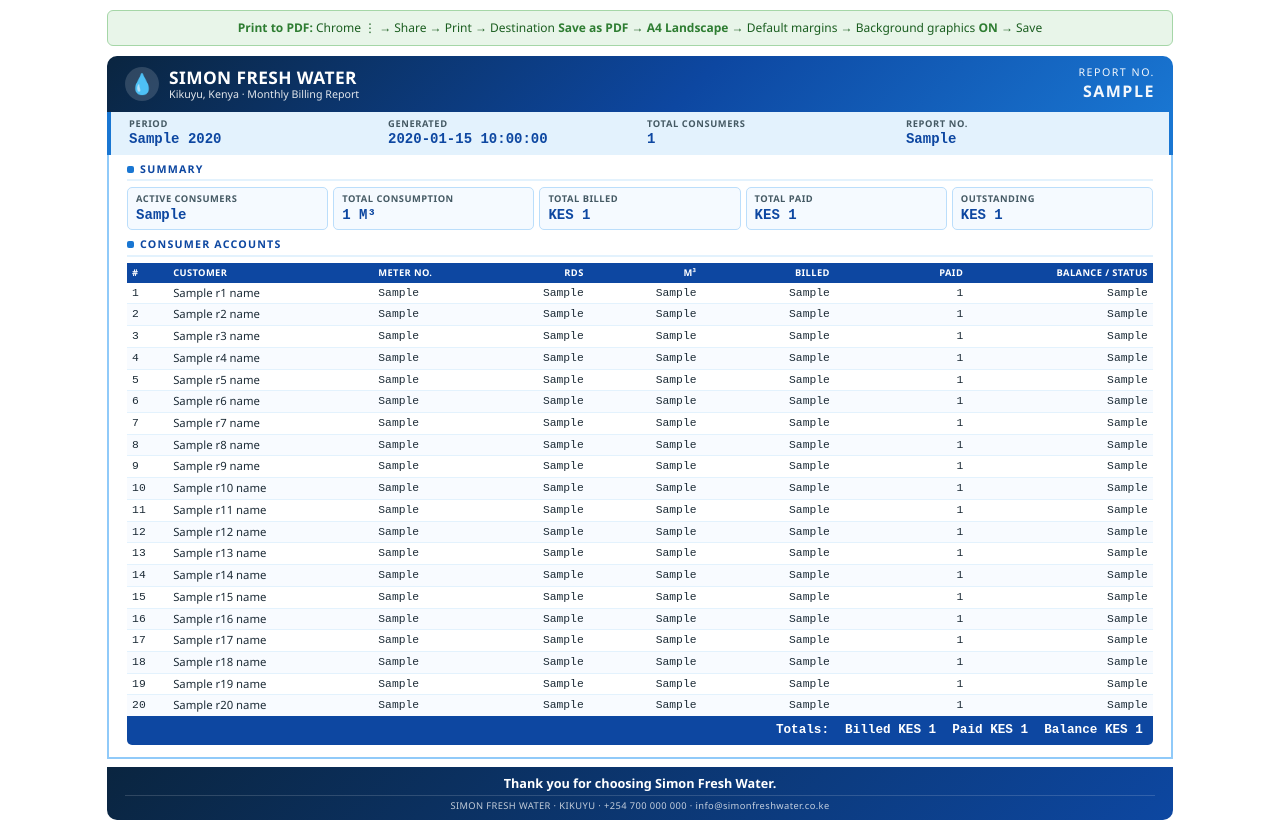
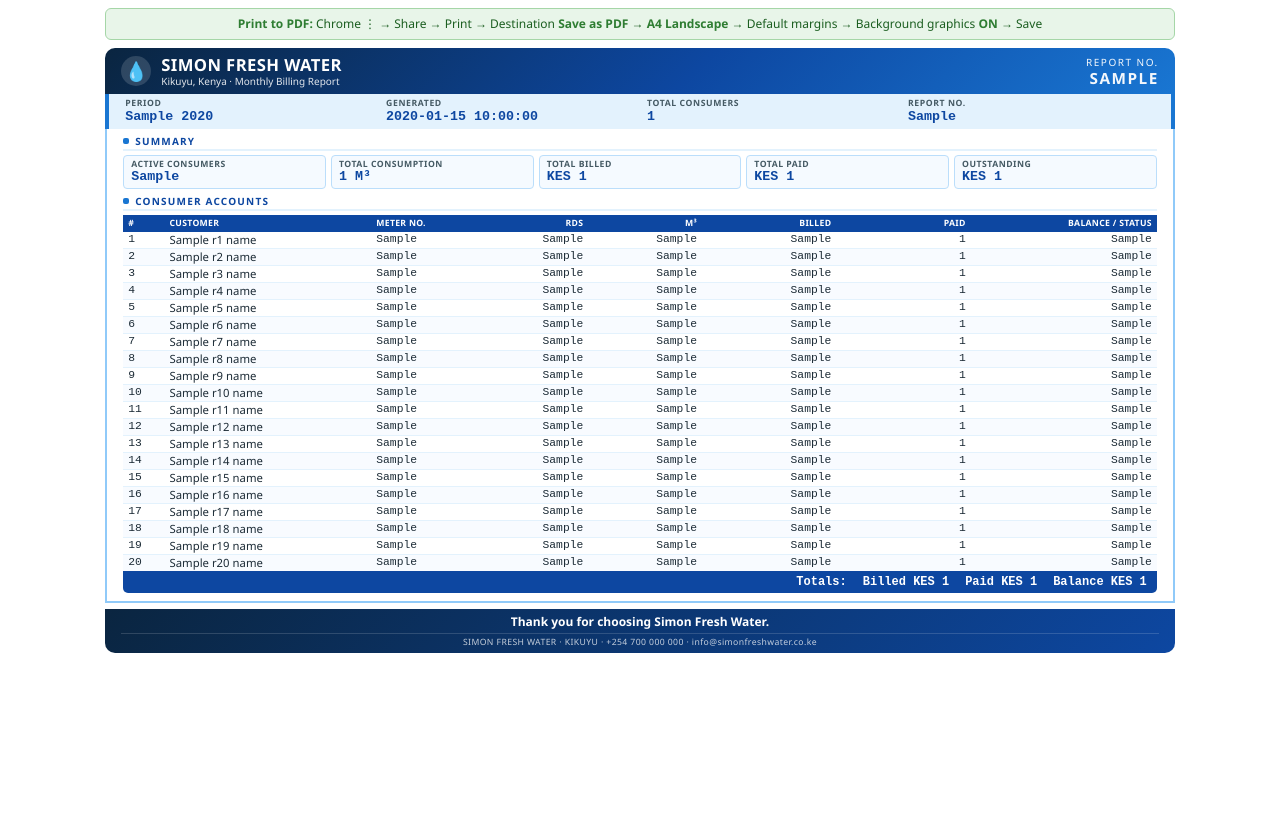
Before and after one commit to Frednn1/simon-freshwater, a Flask app: template templates/SimonWater_ReportTemplate.html in a window 1280 px wide. After the commit the page ends 653 px from the top, so only its background shows below. Run offline with Flask 3, Linux system fonts and the light colour scheme; the template is opened without the code that fills it: most values are stand-ins (such as "Sample title", 1, 10 or a date in 2020).

Commit message:
Reports: tighten vertical rhythm so 20 rows fit on 1 A4 landscape page

```diff
--- a/templates/SimonWater_ReportTemplate.html
+++ b/templates/SimonWater_ReportTemplate.html
@@ -4,83 +4,83 @@
 <meta charset="UTF-8">
 <title>Simon Fresh Water — Monthly Billing Report (Template)</title>
 <style>
-  @page { size: A4 landscape; margin: 6mm 8mm; }
+  @page { size: A4 landscape; margin: 5mm 7mm; }
   * { box-sizing: border-box; margin: 0; padding: 0; }
   body {
     font-family: 'Segoe UI', 'Helvetica Neue', Arial, sans-serif;
     color: #1c2b36;
     background: #fff;
     font-size: 9.5pt;
-    line-height: 1.3;
+    line-height: 1.2;
     -webkit-print-color-adjust: exact !important;
     print-color-adjust: exact !important;
     color-adjust: exact !important;
   }
-  .report { max-width: 282mm; margin: 0 auto; }
+  .report { max-width: 283mm; margin: 0 auto; }
 
   .r-header {
     background: linear-gradient(135deg, #0a2540 0%, #0d47a1 55%, #1976d2 100%);
     color: #fff;
     border-radius: 10px 10px 0 0;
-    padding: 10px 18px;
+    padding: 7px 16px;
     display: flex; justify-content: space-between; align-items: center;
     gap: 12px;
   }
   .r-brand { display: flex; align-items: center; gap: 10px; }
-  .r-drop { width: 34px; height: 34px; background: rgba(255,255,255,.15);
+  .r-drop { width: 30px; height: 30px; background: rgba(255,255,255,.15);
             border-radius: 50%; display: flex; align-items: center;
-            justify-content: center; font-size: 15pt; }
-  .r-brand h1 { font-size: 13pt; letter-spacing: .4px; }
-  .r-brand p  { font-size: 8pt; opacity: .88; }
-  .r-tag { text-align: right; font-size: 8pt; letter-spacing: 1.5px;
+            justify-content: center; font-size: 14pt; }
+  .r-brand h1 { font-size: 12.5pt; letter-spacing: .4px; }
+  .r-brand p  { font-size: 7.5pt; opacity: .88; }
+  .r-tag { text-align: right; font-size: 7.5pt; letter-spacing: 1.5px;
            text-transform: uppercase; opacity: .95; }
-  .r-tag strong { display: block; font-size: 12pt; letter-spacing: 1.5px;
-                  margin-top: 2px; }
+  .r-tag strong { display: block; font-size: 11.5pt; letter-spacing: 1.5px;
+                  margin-top: 1px; }
 
   .r-meta {
     background: #e3f2fd;
     border-left: 4px solid #1976d2; border-right: 4px solid #1976d2;
-    padding: 6px 18px;
+    padding: 4px 16px;
     display: flex; justify-content: space-between; gap: 14px;
     font-size: 9pt;
   }
   .r-meta .cell { flex: 1; }
-  .r-meta .label { font-size: 7pt; text-transform: uppercase;
+  .r-meta .label { font-size: 6.5pt; text-transform: uppercase;
                    letter-spacing: .6px; color: #455a64; font-weight: 700; }
-  .r-meta .value { font-size: 10.5pt; font-weight: 700; color: #0d47a1;
+  .r-meta .value { font-size: 10pt; font-weight: 700; color: #0d47a1;
                    font-family: 'Courier New', monospace; }
 
   .r-body {
     border: 2px solid #90caf9; border-top: none;
-    padding: 8px 18px 12px;
+    padding: 6px 16px 8px;
   }
 
   .r-title {
-    font-size: 8pt; font-weight: 700; text-transform: uppercase;
+    font-size: 7.5pt; font-weight: 700; text-transform: uppercase;
     letter-spacing: 1.2px; color: #0d47a1;
-    padding-bottom: 3px; margin-bottom: 6px;
+    padding-bottom: 2px; margin-bottom: 4px;
     border-bottom: 2px solid #e3f2fd;
     display: flex; align-items: center; gap: 6px;
   }
   .r-title::before {
-    content: ''; width: 7px; height: 7px;
+    content: ''; width: 6px; height: 6px;
     background: #1976d2; border-radius: 2px;
   }
 
   .r-summary {
     display: grid; grid-template-columns: repeat(5, 1fr);
-    gap: 5px; margin-bottom: 8px;
+    gap: 5px; margin-bottom: 6px;
   }
   .r-summary .cell {
     background: #f5faff; border: 1px solid #bbdefb;
-    border-radius: 5px; padding: 5px 8px;
+    border-radius: 4px; padding: 3px 7px;
   }
   .r-summary .label {
-    font-size: 7pt; text-transform: uppercase; letter-spacing: .5px;
+    font-size: 6.5pt; text-transform: uppercase; letter-spacing: .5px;
     color: #455a64; font-weight: 700;
   }
   .r-summary .value {
-    font-size: 10.5pt; font-weight: 700; color: #0d47a1;
+    font-size: 10pt; font-weight: 700; color: #0d47a1;
     font-family: 'Courier New', monospace;
   }
 
@@ -90,16 +90,17 @@
   }
   table.r-data thead th {
     background: #0d47a1; color: #fff;
-    font-size: 7pt; text-transform: uppercase; letter-spacing: .4px;
-    padding: 4px 5px; text-align: left; font-weight: 700;
+    font-size: 6.5pt; text-transform: uppercase; letter-spacing: .3px;
+    padding: 3px 5px; text-align: left; font-weight: 700;
   }
   table.r-data thead th.right { text-align: right; }
   table.r-data tbody td {
-    padding: 3px 5px;
+    padding: 1.5px 5px;
     border-bottom: 1px solid #e3f2fd;
     font-family: 'Courier New', monospace;
     color: #1c2b36;
     white-space: nowrap;
+    line-height: 1.15;
   }
   table.r-data tbody tr:nth-child(even) td { background: #f8fbff; }
   table.r-data tbody td.right { text-align: right; }
@@ -117,8 +118,8 @@
 
   .r-totals {
     background: #0d47a1; color: #fff;
-    padding: 6px 10px; display: flex; justify-content: flex-end;
-    gap: 16px; font-size: 9.5pt; font-weight: 700;
+    padding: 4px 10px; display: flex; justify-content: flex-end;
+    gap: 16px; font-size: 9pt; font-weight: 700;
     margin-top: -1px; border-radius: 0 0 5px 5px;
     font-family: 'Courier New', monospace;
   }
@@ -126,16 +127,16 @@
   .r-footer {
     background: linear-gradient(135deg, #0a2540, #0d47a1);
     color: #fff; border-radius: 0 0 10px 10px;
-    padding: 8px 18px; text-align: center; margin-top: 8px;
+    padding: 6px 16px; text-align: center; margin-top: 6px;
   }
-  .r-footer .thanks { font-size: 9.5pt; font-weight: 600; }
-  .r-footer .contact { font-size: 7pt; opacity: .75;
+  .r-footer .thanks { font-size: 9pt; font-weight: 600; }
+  .r-footer .contact { font-size: 6.5pt; opacity: .75;
                        border-top: 1px solid rgba(255,255,255,.2);
-                       padding-top: 4px; margin-top: 4px;
+                       padding-top: 3px; margin-top: 3px;
                        letter-spacing: .4px; }
 
   .print-hint {
-    max-width: 282mm; margin: 10px auto; padding: 9px 14px;
+    max-width: 283mm; margin: 8px auto; padding: 8px 14px;
     background: #e8f5e9; border: 1px solid #a5d6a7; border-radius: 6px;
     font-size: 9pt; color: #1b5e20; text-align: center;
   }
@@ -146,7 +147,6 @@
         font-weight: 700; background: #e3f2fd; padding: 0 2px;
         border-radius: 2px; font-size: 8pt; }
 
-  /* In the data table, placeholder chips shrink and don't wrap */
   table.r-data .ph { padding: 0; background: transparent;
                      font-size: 7.5pt; font-weight: 600; color: #0d47a1; }
 </style>
```
